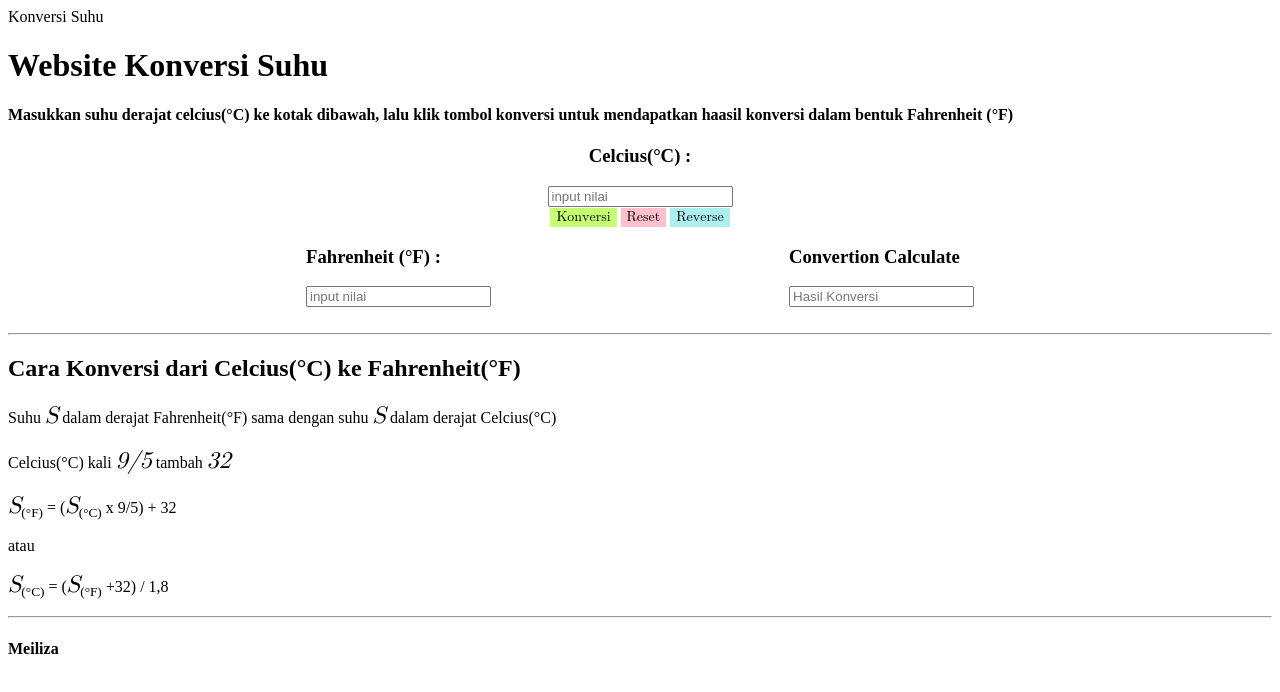
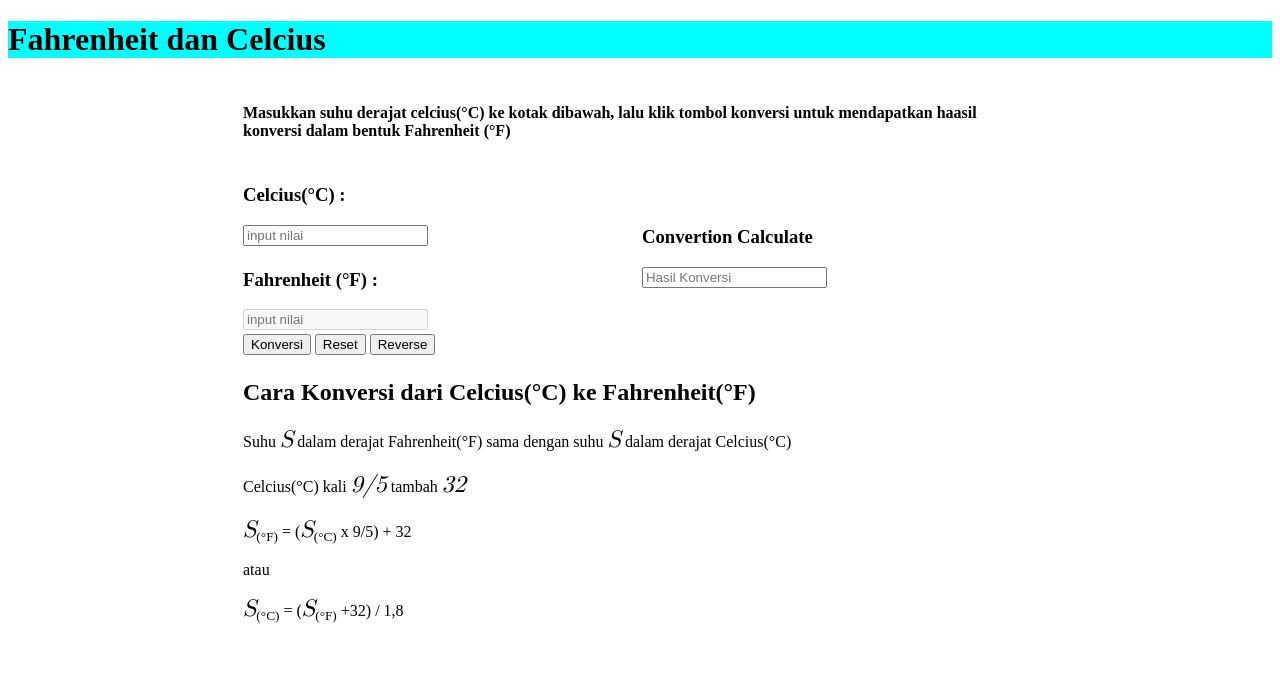
Before and after one commit to revou-fundamental-course/10-jun-24-Meiliza27, a plain HTML site: page index.html in a window 1280 px wide. Drawn offline with Linux system fonts and the light colour scheme.

Commit message:
3rd commit

```diff
--- a/css/style.css
+++ b/css/style.css
@@ -4,7 +4,7 @@
     font-family: math;
 }
 .celcius-contaiuner{
-    text-align: center;
+    text-align: Left;
 
 }
 textarea{
@@ -24,7 +24,7 @@ textarea{
 }
 .result-container{
     display: flex;
-    justify-content: space-evenly;
+    justify-content:space-around;
 }
 
 .green-color{
@@ -39,3 +39,13 @@ textarea{
     background-color: rgb(171, 239, 239) ;
     color: black;
 }
+
+.box {
+    width: 800px;
+    height: 400px;
+    margin: 0 auto;
+}
+
+.rowcenter {
+    align-items: center;
+}
--- a/index.html
+++ b/index.html
@@ -3,25 +3,26 @@
     <head>
         <meta charset="UTF-8">
         <meta name="viewport" content="width=device-width, initial-scale=1.0"
-        <title>Konversi Suhu
-        </title>
-        <style>
 
-            table, th, td {
-                border: 1px solid black;
-            }
-        </style>
         <link rel="stylesheet" href="css/style.css">
     </head>
     <body>
-        <!--<header style="background-color: aqua;">-->
-            <h1>Website Konversi Suhu</h1>
+        <header style="background-color: aqua;">
+            <h1>Fahrenheit dan Celcius</h1>
             <link rel="stylesheet" href="css/style.css">
         </header>
         <main>
-            <h4>Masukkan suhu derajat celcius(&deg;C) ke kotak dibawah, lalu klik tombol konversi untuk mendapatkan haasil konversi dalam bentuk Fahrenheit (&deg;F)</h4>
-
-
+            <main class="box">
+            <table>
+                <tr>
+                    <td colspan="2">
+                        <h4>Masukkan suhu derajat celcius(&deg;C) ke kotak dibawah,
+                            lalu klik tombol konversi untuk mendapatkan haasil konversi
+                            dalam bentuk Fahrenheit (&deg;F)</h4>
+                    </td>
+                </tr>
+                <tr>
+                    <td >
                         <!--Celcius-->
                         <section class="celcius-contaiuner">
                             <Header>
@@ -30,23 +31,9 @@
                             <Section>
                                 <input id="Cel" name="Cel" type="number" placeholder="input nilai"></input>
                             </Section>
-                <Section>
-                    <button class="button green-color" id="konversi" onclick="fahtocel()">Konversi</button>
-                    <button class="button pink-color" onclick="reset()">Reset</button>
-                    <button class="button blue-color" onclick="reverse()">Reverse</button>
-                </Section>
                         </section>
-
-            <section class="result-container">
-                <!--Fahrenheit-->
-                <section>
-                    <Header>
-                        <h3>Fahrenheit (&deg;F) :</h3>
-                    </Header>
-                    <Section>
-                        <input id="Fah" name="Fah" type="number" placeholder="input nilai"> </input>
-                    </Section>
-                </section>
+                    </td>
+                    <td rowspan="2">
                         <!--Calculate-->
                         <section>
                             <Header>
@@ -56,9 +43,33 @@
                                 <input id="hsl" name="hsl" type="number" placeholder="Hasil Konversi"> </input>
                             </Section>
                         </section>
+                    </td>
+                </tr>
+                <tr>
+                    <td>
+                        <!--Fahrenheit-->
+                        <section>
+                            <Header>
+                                <h3>Fahrenheit (&deg;F) :</h3>
+                            </Header>
+                            <Section>
+                                <input id="Fah" name="Fah" type="number" placeholder="input nilai" disabled> </input>
+                            </Section>
                         </section>
-            <br>
-            <hr/>
+                    </td>
+                </tr>
+                <tr>
+                    <td colspan="2" >
+                        <!--Tombol-->
+                        <Section>
+                            <button  id="konversi" onclick="celtofah()">Konversi</button>
+                            <button  onclick="reset()">Reset</button>
+                            <button  onclick="reverse()">Reverse</button>
+                        </Section>
+                    </td>
+                </tr>
+                <tr>
+                    <td colspan="2">
                         <!--Formula/Info-->
                         <section>
                             <Header>
@@ -79,11 +90,14 @@
                                 (<span class="subject-info">S</span><sub>(&deg;F)</sub> +32) / 1,8
                             </p>
                         </section>
+                    </td>
+                </tr>
+            </table>
+
+
+
             <script src="js/script.js"></script>
         </main>
-        <footer>
-        <hr/>
-            <h4>Meiliza</h4>
-        </footer>
+
     </body>
 </html>
--- a/js/script.js
+++ b/js/script.js
@@ -2,7 +2,7 @@
 
 function celtofah(){
     let celcius = document.getElementById("Cel").value;
-    let fahrenheit = document.getElementById("Fah").value;
+    document.getElementById("Fah").value="";
     let hslkonv = parseInt (celcius) * 9/5 + 32;
     document.getElementById("hsl").value = hslkonv;
 
@@ -10,7 +10,7 @@ function celtofah(){
 
 
 function fahtocel(){
-    let celcius = document.getElementById("Cel").value;
+    document.getElementById("Cel").value = "";
     let fahrenheit = document.getElementById("Fah").value;
     let hslkonv = (parseInt (fahrenheit) + 32) / 1.8;
     document.getElementById("hsl").value = hslkonv;
@@ -23,8 +23,18 @@ function reverse() {
 
     if (currentFunction === "celtofah()") {
         konversiButton.setAttribute("onclick", "fahtocel()");
+        document.getElementById("Cel").disabled=true;
+        document.getElementById("Fah").disabled=false;
+        document.getElementById("Fah").value = document.getElementById("Cel").value ;
+        document.getElementById("Cel").value = "";
+        document.getElementById("hsl").value = "";
     } else {
         konversiButton.setAttribute("onclick", "celtofah()");
+        document.getElementById("Cel").disabled=false;
+        document.getElementById("Fah").disabled=true;
+        document.getElementById("Cel").value = document.getElementById("Fah").value ;
+        document.getElementById("Fah").value = "";
+        document.getElementById("hsl").value = "";
     }
 }
 
```
Lines whose indentation alone changed are shown as unchanged.
